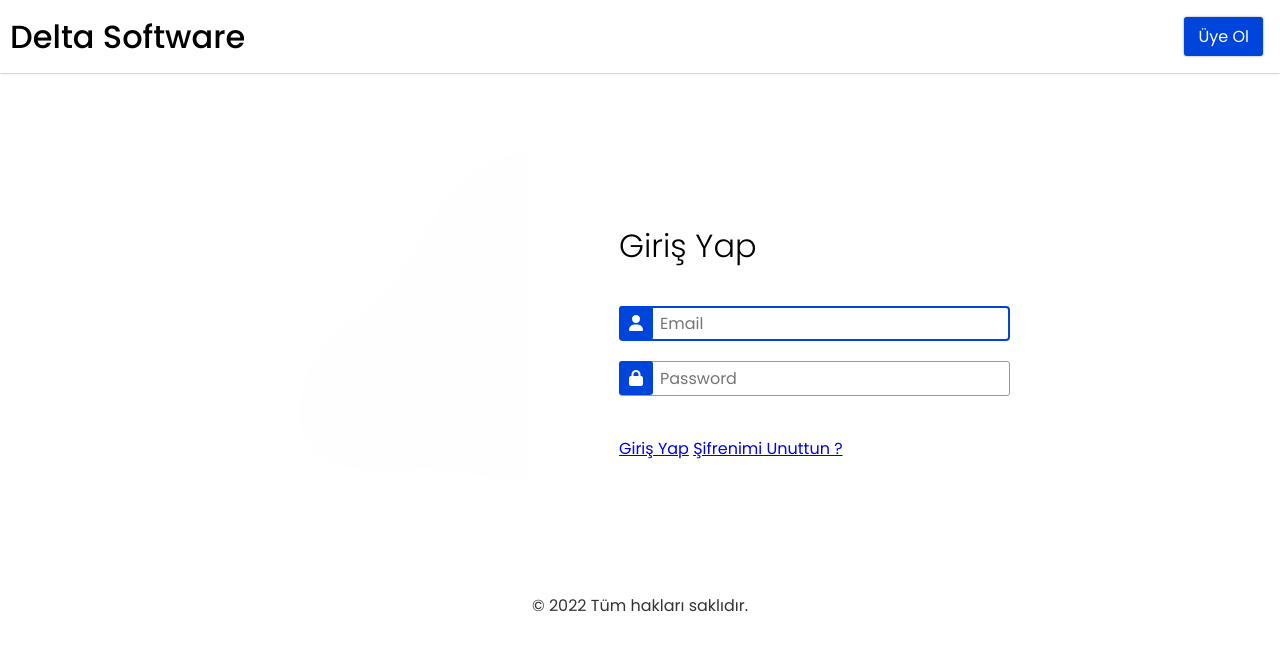
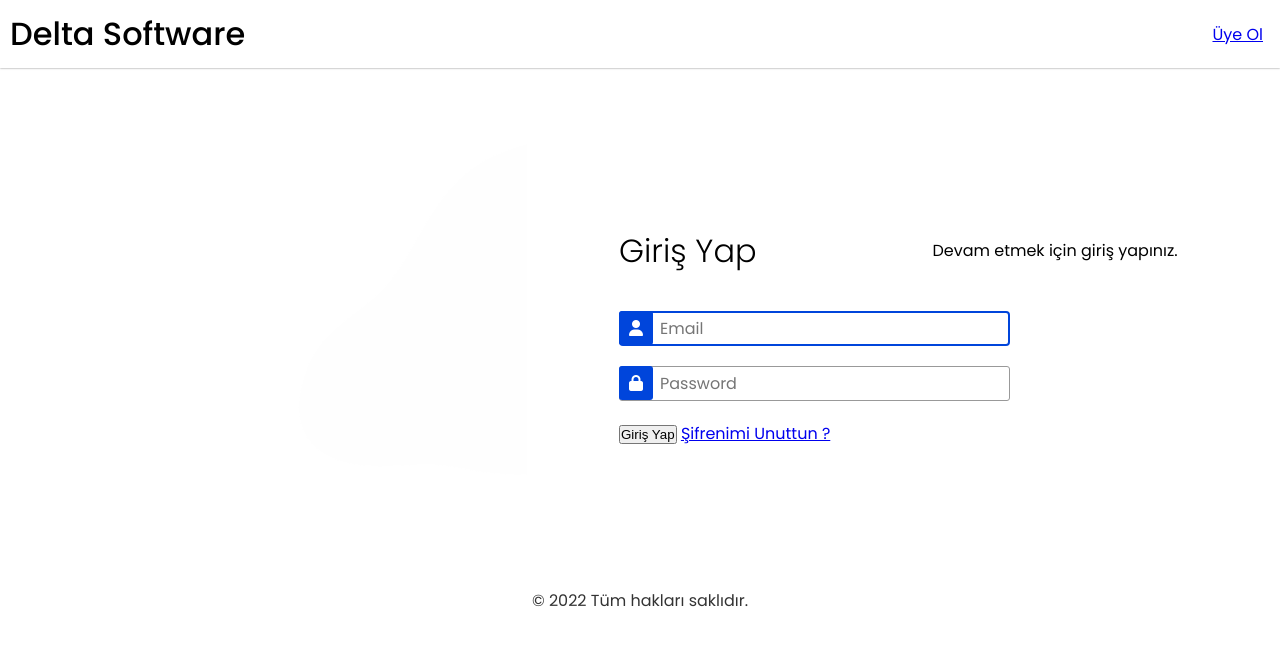
Before and after one commit to Ibrahim-Ulusall/delta-software, a Django app: page /accounts/login in a window 1280 px wide. Shown: the top 651 px of the page. Run offline with Django 3.2, Linux system fonts and the light colour scheme.

Commit message:
login sayfası güncellendi.

```diff
--- a/accounts/templates/accounts/index.html
+++ b/accounts/templates/accounts/index.html
@@ -17,7 +17,7 @@
             <a href="{% url 'home' %}"><h1>Delta Software</h1></a>
         </div>
         <div id="p-right">
-            <a href="{% url 'home' %}" class="home-btn">Üye Ol</a>
+            <a href="{% url 'home' %}" class="btn">Üye Ol</a>
         </div>
     </header>
 
@@ -33,20 +33,25 @@
             <section id="content-right">
                 <div class="c-top">
                     <h1>Giriş Yap</h1>
+                    <p>Devam etmek için giriş yapınız.</p>
                 </div>
                 <div class="c-center">
+                    <form method="post">
+                        {% csrf_token %}
                         <div class="input-box">
                             <i class="fa-solid fa-user icon"></i>
-                        <input type="email" name="email" id="email" placeholder="Email" autofocus>
+                            <input type="email" name="email" id="email" placeholder="Email" autofocus required>
                         </div>
                         <div class="input-box">
                             <i class="fa-solid fa-lock icon"></i>
-                        <input type="password" name="password" id="password" placeholder="Password">
+                            <input type="password" name="password" id="password" placeholder="Password" required>
                         </div>
+                        <div class="input-box">
+                            <button class="btn btn2">Giriş Yap</button>
+                            <a href="#" class="forgot-password">Şifrenimi Unuttun ?</a>
                         </div>
-                <div class="c-bottom">
-                    <a href="#" class="btn">Giriş Yap</a>
-                    <a href="#">Şifrenimi Unuttun ?</a>
+
+                    </form>
                 </div>
             </section>
         </section>
```
Lines whose indentation alone changed are shown as unchanged.
